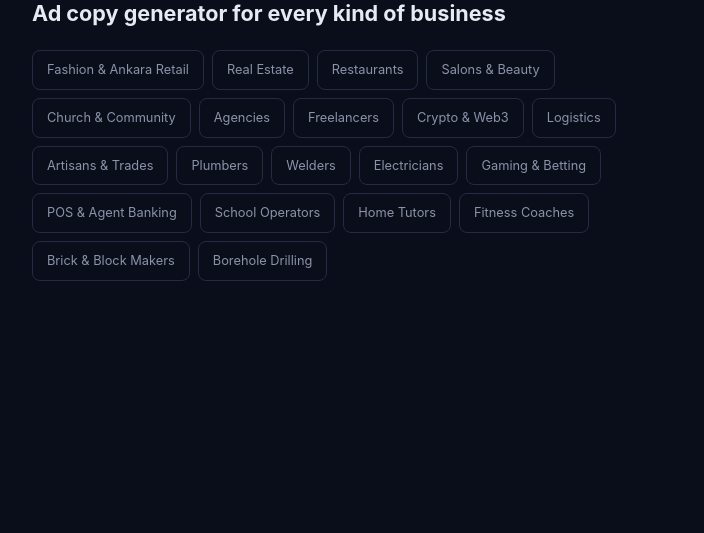
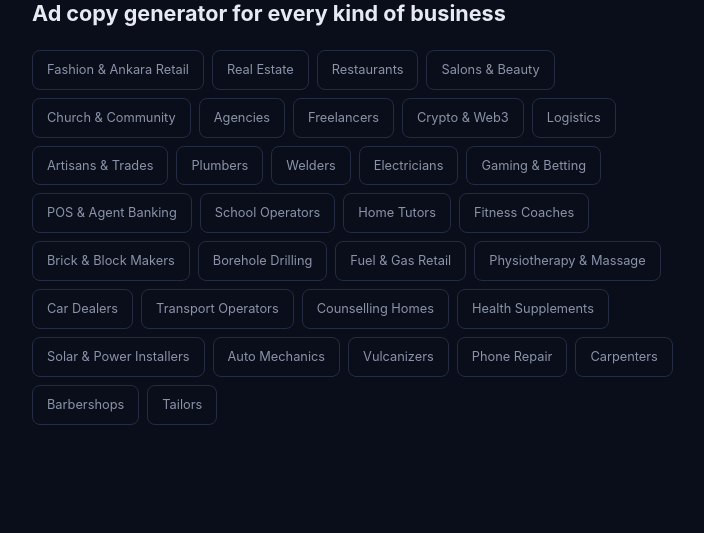
Before and after one commit to OpenMind-lab782/Copyswift-ai, a Flask app: page /tools/ad-copy in a window 1280 px wide. Shown: the part 2955-3488 px from the top of the page, without its empty margins (268-972 px from the left). Before the commit the page ends 3236 px from the top, so only its background shows below. Run offline with Flask 3, Linux system fonts and the light colour scheme.

Commit message:
Add batch 1 of new industry variants: fuel, health, auto, and trade services

```diff
--- a/app.py
+++ b/app.py
@@ -2289,6 +2289,123 @@ INDUSTRY_VARIANTS = {
         "customer_placeholder": "e.g. Homeowners without reliable water supply",
         "hesitation_placeholder": "e.g. Worried about drilling depth guarantees",
     },
+    "fuel-gas-retail": {
+        "label": "Fuel, Diesel & Gas Retailers",
+        "meta_title": "Free AI Ad Copy Generator for Fuel & Gas Retailers | CopySwift AI",
+        "meta_description": "Write ad copy that brings customers to your station or depot. Free, no signup.",
+        "headline": ["Ad copy that", "keeps customers", "fueling up here"],
+        "offer_placeholder": "e.g. Diesel and cooking gas refill, bulk delivery available",
+        "customer_placeholder": "e.g. Nearby households and small businesses",
+        "hesitation_placeholder": "e.g. Worried about short measure",
+    },
+    "physiotherapy-massage": {
+        "label": "Physiotherapy & Massage Centers",
+        "meta_title": "Free AI Ad Copy Generator for Physiotherapy & Massage Centers | CopySwift AI",
+        "meta_description": "Write ad copy that fills your treatment schedule. Free, no signup.",
+        "headline": ["Ad copy that", "eases pain", "and fills slots"],
+        "offer_placeholder": "e.g. Deep tissue massage and physiotherapy sessions",
+        "customer_placeholder": "e.g. Adults with back or joint pain",
+        "hesitation_placeholder": "e.g. Unsure it'll actually help",
+    },
+    "car-dealers": {
+        "label": "Car Dealers & Auto Sales",
+        "meta_title": "Free AI Ad Copy Generator for Car Dealers | CopySwift AI",
+        "meta_description": "Write ad copy that moves vehicles off your lot. Free, no signup.",
+        "headline": ["Ad copy that", "moves cars", "off the lot"],
+        "offer_placeholder": "e.g. Tokunbo Toyota Corolla, low mileage, clean title",
+        "customer_placeholder": "e.g. First-time car buyers on a budget",
+        "hesitation_placeholder": "e.g. Worried about hidden faults",
+    },
+    "transport-operators": {
+        "label": "Car, Truck, Keke & Okada Transport Operators",
+        "meta_title": "Free AI Ad Copy Generator for Transport Operators | CopySwift AI",
+        "meta_description": "Write ad copy for car, truck, keke, and okada transport services. Free, no signup.",
+        "headline": ["Ad copy that", "keeps riders", "coming back"],
+        "offer_placeholder": "e.g. Daily keke charter service, fixed routes",
+        "customer_placeholder": "e.g. Commuters and businesses needing haulage",
+        "hesitation_placeholder": "e.g. Worried about reliability or safety",
+    },
+    "counselling-homes": {
+        "label": "Counselling & Wellness Homes",
+        "meta_title": "Free AI Ad Copy Generator for Counselling & Wellness Homes | CopySwift AI",
+        "meta_description": "Write ad copy that reaches people gently and builds trust. Free, no signup.",
+        "headline": ["Ad copy that", "builds trust", "from the first line"],
+        "offer_placeholder": "e.g. Private counselling sessions, confidential and judgment-free",
+        "customer_placeholder": "e.g. Individuals and families seeking support",
+        "hesitation_placeholder": "e.g. Worried about privacy and stigma",
+    },
+    "health-supplements": {
+        "label": "Health Supplement Manufacturers & Distributors",
+        "meta_title": "Free AI Ad Copy Generator for Health Supplement Brands | CopySwift AI",
+        "meta_description": "Write ad copy that builds trust in your supplement brand. Free, no signup.",
+        "headline": ["Ad copy that", "builds trust", "in every bottle"],
+        "offer_placeholder": "e.g. Natural immune-boosting capsules, 30-day supply",
+        "customer_placeholder": "e.g. Health-conscious adults 30-55",
+        "hesitation_placeholder": "e.g. Worried it's not genuine or effective",
+    },
+    "power-solar-installers": {
+        "label": "Generator, Inverter & Solar Installers",
+        "meta_title": "Free AI Ad Copy Generator for Solar & Power Installers | CopySwift AI",
+        "meta_description": "Write ad copy that turns power problems into booked installations. Free, no signup.",
+        "headline": ["Ad copy that", "turns blackouts", "into bookings"],
+        "offer_placeholder": "e.g. Solar inverter installation, 5-year warranty",
+        "customer_placeholder": "e.g. Homeowners tired of unstable power",
+        "hesitation_placeholder": "e.g. Worried about upfront cost",
+    },
+    "auto-mechanics": {
+        "label": "Auto Mechanics & Spare Parts Dealers",
+        "meta_title": "Free AI Ad Copy Generator for Auto Mechanics | CopySwift AI",
+        "meta_description": "Write ad copy that keeps your workshop bay full. Free, no signup.",
+        "headline": ["Ad copy that", "keeps your bay", "full"],
+        "offer_placeholder": "e.g. Full engine diagnostics and repair, same-day service",
+        "customer_placeholder": "e.g. Car owners with an engine issue",
+        "hesitation_placeholder": "e.g. Worried about being overcharged",
+    },
+    "vulcanizers": {
+        "label": "Vulcanizers & Tire Services",
+        "meta_title": "Free AI Ad Copy Generator for Vulcanizers & Tire Services | CopySwift AI",
+        "meta_description": "Write ad copy that brings drivers to your tire stand. Free, no signup.",
+        "headline": ["Ad copy that", "brings drivers", "to your stand"],
+        "offer_placeholder": "e.g. Tire repair, balancing, and replacement",
+        "customer_placeholder": "e.g. Drivers with a flat or worn tire",
+        "hesitation_placeholder": "e.g. Worried about tire quality",
+    },
+    "phone-repair": {
+        "label": "Mobile Phone & Gadget Repair",
+        "meta_title": "Free AI Ad Copy Generator for Phone & Gadget Repair | CopySwift AI",
+        "meta_description": "Write ad copy that gets cracked screens walking through your door. Free, no signup.",
+        "headline": ["Ad copy that", "fixes screens", "and fills queues"],
+        "offer_placeholder": "e.g. Screen and battery replacement, same-day fix",
+        "customer_placeholder": "e.g. Phone owners with a cracked screen",
+        "hesitation_placeholder": "e.g. Worried about fake replacement parts",
+    },
+    "carpenters": {
+        "label": "Furniture Makers & Carpenters",
+        "meta_title": "Free AI Ad Copy Generator for Furniture Makers & Carpenters | CopySwift AI",
+        "meta_description": "Write ad copy that showcases your craftsmanship. Free, no signup.",
+        "headline": ["Ad copy that", "shows off", "your craft"],
+        "offer_placeholder": "e.g. Custom wardrobes and dining sets, made to order",
+        "customer_placeholder": "e.g. Homeowners furnishing a new space",
+        "hesitation_placeholder": "e.g. Worried about delivery timelines",
+    },
+    "barbershops": {
+        "label": "Barbershops",
+        "meta_title": "Free AI Ad Copy Generator for Barbershops | CopySwift AI",
+        "meta_description": "Write ad copy that keeps the chair full. Free, no signup.",
+        "headline": ["Ad copy that", "keeps the chair", "full"],
+        "offer_placeholder": "e.g. Fresh cut and beard trim, walk-ins welcome",
+        "customer_placeholder": "e.g. Men looking for a weekend cut",
+        "hesitation_placeholder": "e.g. Not sure there's a short wait",
+    },
+    "tailors": {
+        "label": "Tailors & Fashion Designers",
+        "meta_title": "Free AI Ad Copy Generator for Tailors & Fashion Designers | CopySwift AI",
+        "meta_description": "Write ad copy that books your next fitting. Free, no signup.",
+        "headline": ["Ad copy that", "books your", "next fitting"],
+        "offer_placeholder": "e.g. Custom Ankara outfits, made to measure",
+        "customer_placeholder": "e.g. Customers planning for an event",
+        "hesitation_placeholder": "e.g. Worried about fit or turnaround time",
+    },
 }
 
 DAILY_FREE_LIMIT = 3
--- a/templates/tools_ad_copy.html
+++ b/templates/tools_ad_copy.html
@@ -269,6 +269,19 @@
       <a class="industry-chip {{ 'current' if industry=='fitness-coaches' }}" href="/tools/ad-copy/fitness-coaches">Fitness Coaches</a>
       <a class="industry-chip {{ 'current' if industry=='brick-block-makers' }}" href="/tools/ad-copy/brick-block-makers">Brick & Block Makers</a>
       <a class="industry-chip {{ 'current' if industry=='borehole-drilling' }}" href="/tools/ad-copy/borehole-drilling">Borehole Drilling</a>
+      <a class="industry-chip {{ 'current' if industry=='fuel-gas-retail' }}" href="/tools/ad-copy/fuel-gas-retail">Fuel & Gas Retail</a>
+      <a class="industry-chip {{ 'current' if industry=='physiotherapy-massage' }}" href="/tools/ad-copy/physiotherapy-massage">Physiotherapy & Massage</a>
+      <a class="industry-chip {{ 'current' if industry=='car-dealers' }}" href="/tools/ad-copy/car-dealers">Car Dealers</a>
+      <a class="industry-chip {{ 'current' if industry=='transport-operators' }}" href="/tools/ad-copy/transport-operators">Transport Operators</a>
+      <a class="industry-chip {{ 'current' if industry=='counselling-homes' }}" href="/tools/ad-copy/counselling-homes">Counselling Homes</a>
+      <a class="industry-chip {{ 'current' if industry=='health-supplements' }}" href="/tools/ad-copy/health-supplements">Health Supplements</a>
+      <a class="industry-chip {{ 'current' if industry=='power-solar-installers' }}" href="/tools/ad-copy/power-solar-installers">Solar & Power Installers</a>
+      <a class="industry-chip {{ 'current' if industry=='auto-mechanics' }}" href="/tools/ad-copy/auto-mechanics">Auto Mechanics</a>
+      <a class="industry-chip {{ 'current' if industry=='vulcanizers' }}" href="/tools/ad-copy/vulcanizers">Vulcanizers</a>
+      <a class="industry-chip {{ 'current' if industry=='phone-repair' }}" href="/tools/ad-copy/phone-repair">Phone Repair</a>
+      <a class="industry-chip {{ 'current' if industry=='carpenters' }}" href="/tools/ad-copy/carpenters">Carpenters</a>
+      <a class="industry-chip {{ 'current' if industry=='barbershops' }}" href="/tools/ad-copy/barbershops">Barbershops</a>
+      <a class="industry-chip {{ 'current' if industry=='tailors' }}" href="/tools/ad-copy/tailors">Tailors</a>
     </div>
   </div>
 
```
